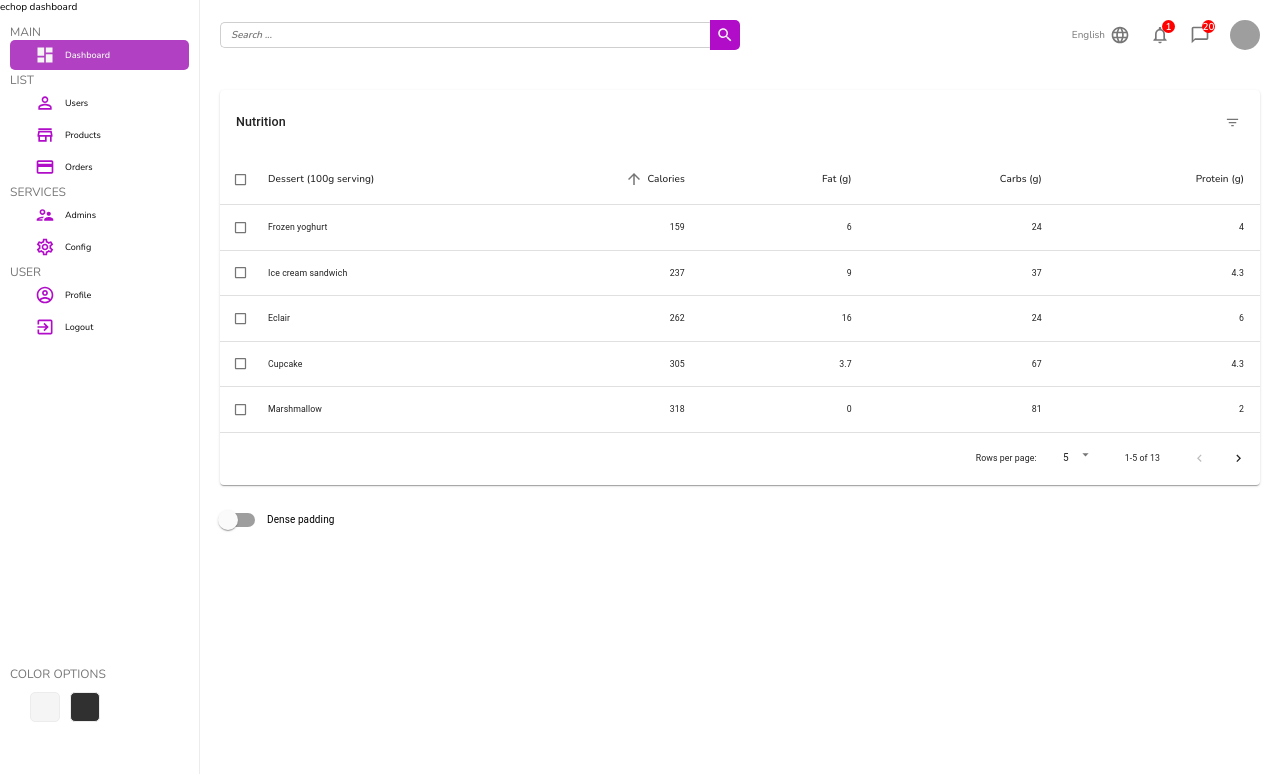
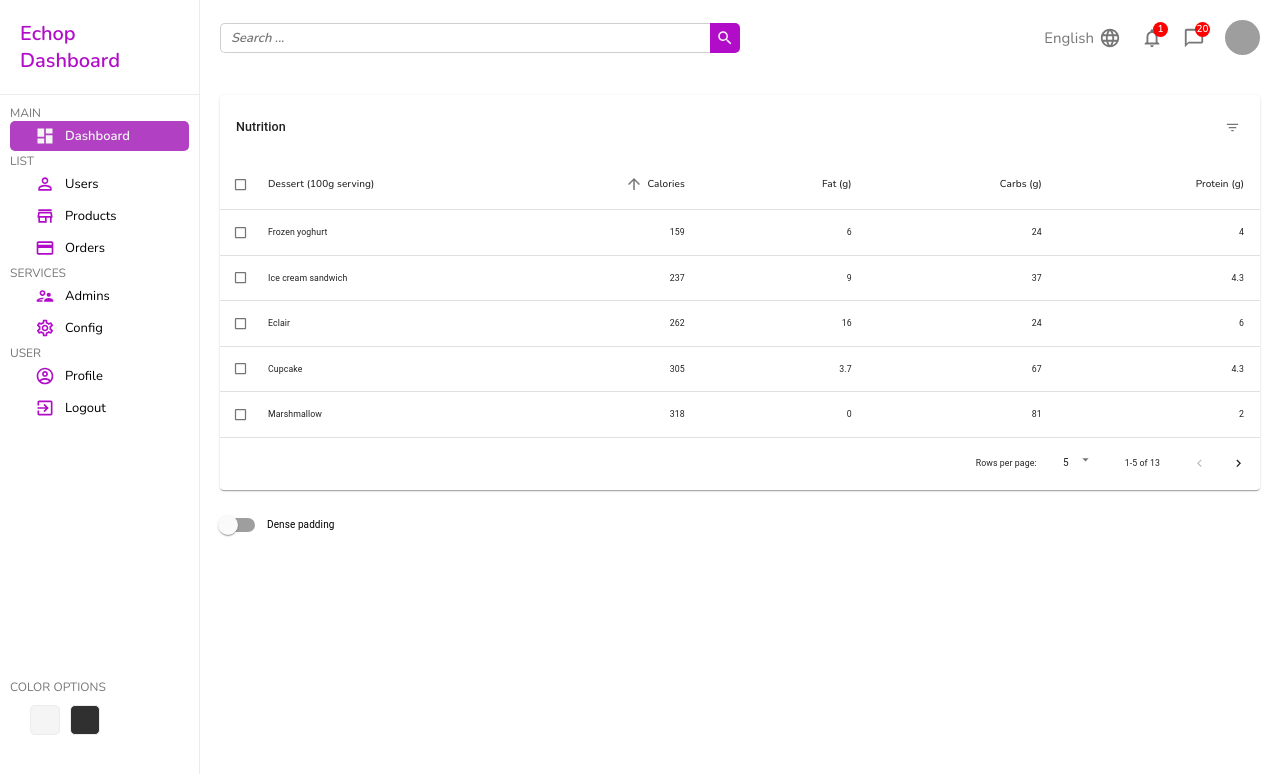
Before and after one commit to eldoghry/react-dashboard, a React (Create React App) app: page /orders in a window 1280 px wide. Shown: the top 774 px of the page. Built offline with nearby package versions, Linux system fonts and the light colour scheme; grey boxes are pictures that could not be loaded.

Commit message:
fix issues

```diff
--- a/src/components/navbar/Navbar.jsx
+++ b/src/components/navbar/Navbar.jsx
@@ -13,7 +13,7 @@ function Navbar() {
       </div>
       <div className="actions">
         <div className="action lang">
-          <span className="title">English</span>
+          <span className="langTitle">English</span>
           <LanguageOutlinedIcon className="icon" />
         </div>
 
--- a/src/components/navbar/navbar.scss
+++ b/src/components/navbar/navbar.scss
@@ -28,6 +28,8 @@
       padding-left: 10px;
       color: #b10dc9;
       font-weight: bold;
+      font-size: 1.3rem;
+      line-height: 18px;
 
       &::placeholder {
         font-style: italic;
@@ -61,7 +63,7 @@
     // background-color: red;
     flex: 1;
     color: rgb(118, 118, 118);
-    font-size: 15px;
+    font-size: 1.5rem;
     font-weight: 400;
 
     .action {
@@ -71,11 +73,12 @@
       position: relative;
       cursor: pointer;
 
-      .title {
+      .langTitle {
+        font-size: 1.5rem;
       }
 
       .icon {
-        font-size: 20px;
+        font-size: 2.2rem;
         color: rgb(118, 118, 118);
       }
 
@@ -85,8 +88,8 @@
         right: -5px;
         background-color: red;
         border-radius: 50%;
-        width: 13px;
-        height: 13px;
+        width: 15px;
+        height: 15px;
         font-size: 10px;
         color: whitesmoke;
         font-weight: bold;
@@ -98,8 +101,8 @@
     }
 
     .avatar {
-      width: 30px;
-      height: 30px;
+      width: 35px;
+      height: 35px;
       border-radius: 50%;
       object-fit: cover;
       cursor: pointer;
--- a/src/components/sidebar/sidebar.scss
+++ b/src/components/sidebar/sidebar.scss
@@ -5,8 +5,6 @@
   border-right: 1px solid rgb(236, 236, 236);
   display: flex;
   flex-direction: column;
-s
-
   .logo {
     // flex: 1;
     padding: 20px;
@@ -14,7 +12,7 @@ s
     align-items: center;
     justify-content: center;
     border-bottom: 1px solid rgb(236, 236, 236);
-    font-size: 1.2rem;
+    font-size: 2rem;
     font-weight: bold;
     text-transform: capitalize;
     color: #b10dc9;
@@ -30,7 +28,7 @@ s
     .title {
       color: rgb(118, 118, 118);
       text-transform: uppercase;
-      font-size: 12px;
+      font-size: 1.2rem;
     }
 
     a {
@@ -67,7 +65,7 @@ s
       margin-bottom: 2px;
 
       span {
-        font-size: 0.9rem;
+        font-size: 1.3rem;
         text-transform: capitalize;
       }
 
```
